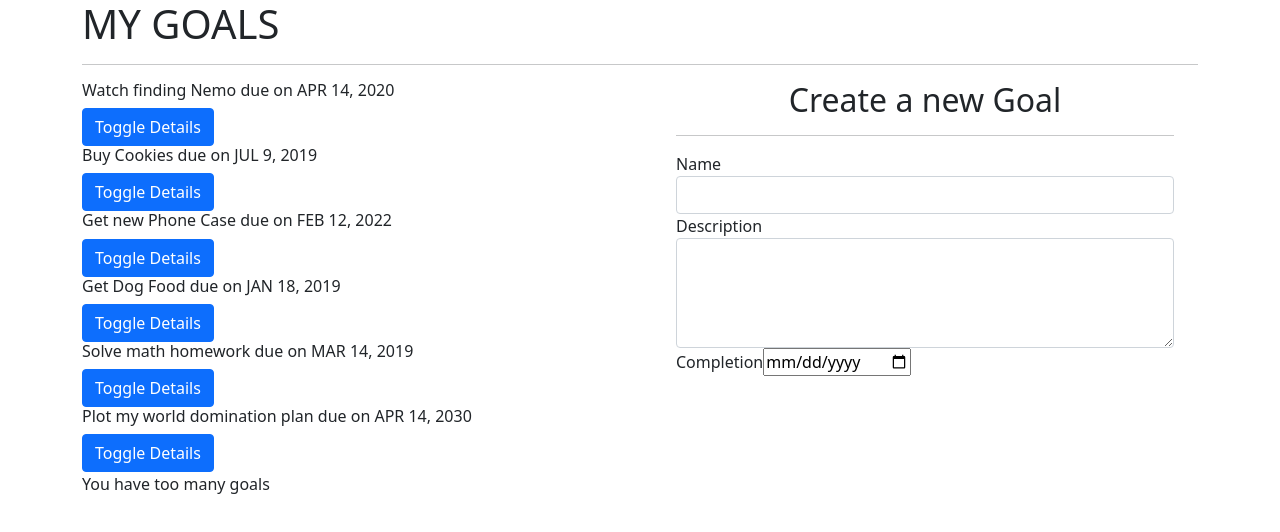
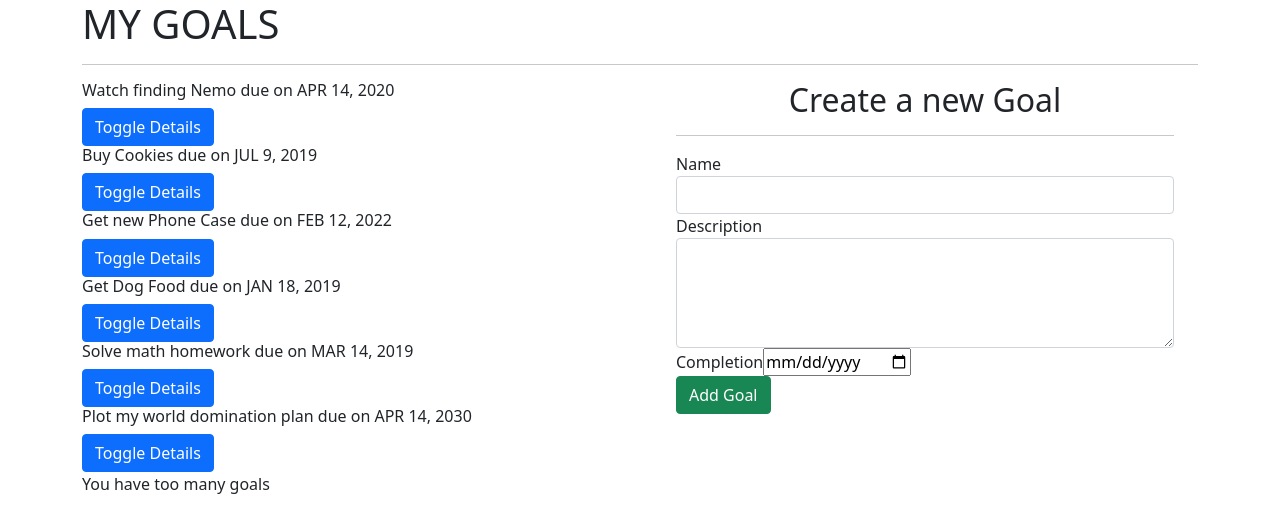
Before and after one commit to JoeshGichon/goal, an Angular app: page / in a window 1280 px wide. Shown: the top 532 px of the page. Built offline with nearby package versions, Linux system fonts and the light colour scheme.

Commit message:
goals app third commit

```diff
--- a/src/app/goal-form/goal-form.component.html
+++ b/src/app/goal-form/goal-form.component.html
@@ -1,23 +1,31 @@
 <div class="container-fluid">
     <h2 class="text-center">Create a new Goal</h2>
     <hr>
-    <form>
+    <form (ngSubmit)='submitGoal()' #goalForm='ngForm'>
         <div class="form-group">
 
             <label for="name">Name</label>
-            <input type="text" required class="form-control" id="name">
-
+            <input type="text" class="form-control" id="name" [(ngModel)]="newGoal.name" name="name" #name='ngModel' required>
+            <div [hidden]="name.valid || name.pristine" class="alert alert-danger">
+              <p>Name is required</p>
+            </div>
         </div>
         <div class="form-group">
 
             <label for="description">Description</label>
-            <textarea class="form-control" id="description" rows="4" required></textarea>
-
+            <textarea class="form-control" id="description" rows="4" [(ngModel)]="newGoal.description" name="description" #description="ngModel" required></textarea>
+            <div [hidden]="description.valid || description.pristine" class="alert alert-danger">
+              <p>Description is required</p>
+            </div>
         </div>
         <div class="form-group">
+
             <label for="complete">Completion</label>
-            <input type='date' id="complete" required>
-
+            <input type='date' id="complete" [(ngModel)]="newGoal.completeDate" name="completeDate" #completeDate="ngModel" required>
+            <div [hidden]="completeDate.valid || completeDate.pristine" class="alert alert-danger">
+              <p>Date is required</p>
+            </div>
         </div>
+        <button type="submit" class="btn btn-success">Add Goal</button>
     </form>
   </div>
--- a/src/app/goal-form/goal-form.component.ts
+++ b/src/app/goal-form/goal-form.component.ts
@@ -1,4 +1,5 @@
-import { Component, OnInit } from '@angular/core';
+import { Component, OnInit,Output,EventEmitter } from '@angular/core';
+import { Goal } from "../goal";
 
 @Component({
   selector: 'app-goal-form',
@@ -7,6 +8,12 @@ import { Component, OnInit } from '@angular/core';
 })
 export class GoalFormComponent implements OnInit {
 
+  newGoal = new Goal(0,"","",new Date());
+  @Output() addGoal = new EventEmitter<Goal>();
+
+  submitGoal(){
+    this.addGoal.emit(this.newGoal);
+  }
   constructor() { }
 
   ngOnInit(): void {
--- a/src/app/goal/goal.component.html
+++ b/src/app/goal/goal.component.html
@@ -16,7 +16,7 @@
       </div>
     </div>
     <div class="col-md-6">
-      <app-goal-form></app-goal-form>
+      <app-goal-form (addGoal)="addNewGoal($event)" ></app-goal-form>
     </div>
   </div>
   <p *ngIf='goals.length > 5'>You have too many goals</p>
--- a/src/app/goal/goal.component.ts
+++ b/src/app/goal/goal.component.ts
@@ -42,6 +42,13 @@ export class GoalComponent implements OnInit {
     }
   }
 
+  addNewGoal(goal){
+    let goalLength = this.goals.length;
+    goal.id = goalLength+1;
+    goal.completeDate = new Date(goal.completeDate)
+    this.goals.push(goal)
+  }
+
   constructor() { }
 
   ngOnInit(): void {
```
